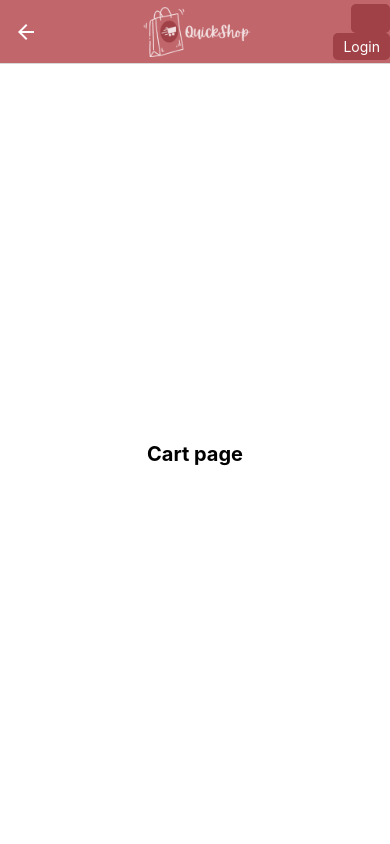
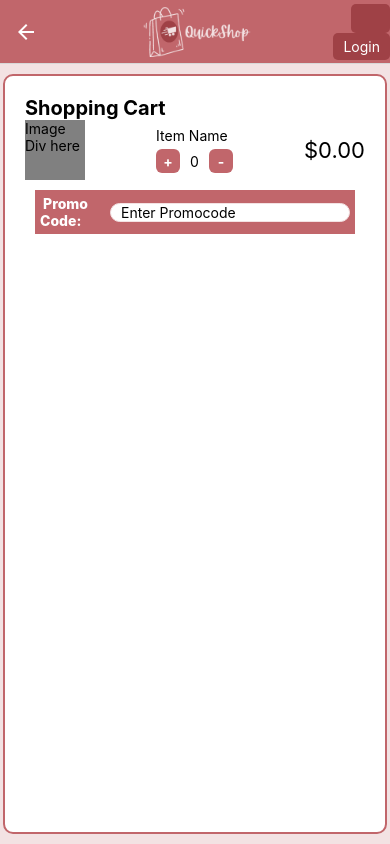
Before and after one commit to Bruno-FCS/Project-CP, a React Native app in the folder client/: screen /Cart in a window 390 px wide. Built offline with nearby package versions, Linux system fonts and the light colour scheme; no server answers; some icons are missing.

Commit message:
Mik First Commit

```diff
--- a/client/package.json
+++ b/client/package.json
@@ -19,7 +19,7 @@
     "@react-navigation/native": "^6.1.17",
     "@react-navigation/native-stack": "^6.9.26",
     "@reduxjs/toolkit": "^2.2.1",
-    "expo": "~50.0.13",
+    "expo": "^50.0.14",
     "expo-status-bar": "~1.11.1",
     "react": "18.2.0",
     "react-dom": "18.2.0",
--- a/client/screens/Cart.js
+++ b/client/screens/Cart.js
@@ -1,10 +1,159 @@
 import { useState } from "react";
-import { Button, StyleSheet, Text, TextInput, View } from "react-native";
+import { Button, StyleSheet, Text, TextInput, TouchableOpacity, View, Image} from "react-native";
 
-const Cart = ({ navigation }) => {
+//Calling cart from redux using useSelector
+const Cart = ({ route, navigation }) => {
+
+const [discount, setDiscount]= useState ('')
+const [subtotal, setSubtotal] = useState('')
+const [totalPrice, setTotalPrice] = useState('')
+const promoCode = "SHOP2024"
+const [isDiscount, setIsDiscount ] = useState('')
+const [itemQuantity, setItemQuantity] = useState('')
+const quantity = 0
+
+
+const cartItem = ({item}) =>(
+
+  <View>
+    <View>
+      <Text style={styles.img}>Image Div here</Text>
+    </View>
+    <View>
+      <Text>Item Name</Text>
+
+      <View
+          style={{ flexDirection: "row", alignItems: "center", marginTop: 5 }}
+        >
+          <TouchableOpacity onPress={() => setQuantity(quantity + 1)}>
+            <View style={{ ...styles.quantityButton, marginRight: 10 }}>
+              <Text
+                style={{
+                  color: "#fff",
+                  fontWeight: "bold",
+                  textAlign: "center",
+                }}
+              >
+                +
+              </Text>
+            </View>
+          </TouchableOpacity>
+          <Text
+            style={{
+              marginRight: 10,
+            }}
+          >
+            {quantity}
+          </Text>
+          <TouchableOpacity
+            onPress={() => {
+              if (quantity > 1) setQuantity(quantity - 1);
+            }}
+          >
+            <View style={styles.quantityButton}>
+              <Text
+                style={{
+                  color: "#fff",
+                  fontWeight: "bold",
+                  textAlign: "center",
+                }}
+              >
+                -
+              </Text>
+            </View>
+          </TouchableOpacity>
+        </View>
+
+
+    </View>
+    <View>
+    <Text>Price</Text>
+    </View>
+  </View>
+)
+
+
+// const calculations=()=>{
+
+// }
+
+
+
   return (
+
     <View style={styles.container}>
-      <Text style={styles.text}>Cart page</Text>
+      <View style ={styles.subContainer}>
+        <View>
+          <Text style={styles.txt}>Shopping Cart</Text>
+        </View>
+
+        <View style={{flexDirection:'row', justifyContent:"space-between", alignItems:'center'}}>
+
+          <View>
+            <Text style={styles.img}>Image Div here</Text>
+          </View>
+
+
+          <View>
+
+            <Text>Item Name</Text>
+
+            <View style={{ flexDirection: "row", alignItems: "center", marginTop: 5 }}>
+              <TouchableOpacity onPress={() => setQuantity(quantity + 1)}>
+                <View style={{ ...styles.quantityButton, marginRight: 10 }}>
+                  <Text
+                    style={{
+                      color: "#fff",
+                      fontWeight: "bold",
+                      textAlign: "center",
+                    }}
+                  >
+                    +
+                  </Text>
+            </View>
+              </TouchableOpacity>
+              <Text style={{marginRight: 10}}>{quantity}</Text>
+              <TouchableOpacity
+                onPress={() => {
+                  if (quantity > 1) setQuantity(quantity - 1);
+                }}
+              >
+                <View style={styles.quantityButton}>
+                  <Text
+                    style={{
+                      color: "#fff",
+                      fontWeight: "bold",
+                      textAlign: "center",
+                    }}
+                  >
+                    -
+                  </Text>
+                </View>
+            </TouchableOpacity>
+          </View>
+
+        </View>
+
+        <View>
+            <Text style={{fontSize:22}}>$0.00</Text>
+        </View>
+
+
+
+
+        </View>
+
+        <View style={{flexDirection: 'row', backgroundColor:"#C1666B", margin:10, padding:5, alignItems:'center'}}>
+          <Text style={{color:'white', fontWeight:'800'}}> Promo Code:</Text>
+          <TextInput style={styles.promoInput} placeholder= "Enter Promocode"/>
+        </View>
+
+
+
+
+
+
+      </View>
     </View>
   );
 };
@@ -14,9 +163,59 @@ export default Cart;
 const styles = StyleSheet.create({
   container: {
     flex: 1,
+    backgroundColor: "#F3E2E3",
+    alignItems: "center",
+    justifyContent: "flex-start",
+  },
+  subContainer: {
+    flex:1,
+    marginVertical: 10,
     backgroundColor: "#fff",
+    borderColor: "#C1666B",
+    borderWidth: 2,
+    borderRadius: 10,
+    width: 384,
+    padding: 20,
+  },
+
+  txt: {
+    fontWeight: "bold",
+    fontSize: 20 },
+
+  separator1:{
+    borderBottomWidth:2,
+    width:'80%',
+  },
+  separator2:{
+    borderBottomWidth:2,
+    borderBottomColor: 'grey',
+    width:'80%',
+  },
+  img:{
+    width:60,
+    height:60,
+    backgroundColor: 'grey'
+  },
+  quantityButton: {
+    width: 24,
+    height: 24,
+    borderRadius: 6,
+    backgroundColor: "#C1666B",
+    justifyContent: "center",
     alignItems: "center",
-    justifyContent: "center",
   },
-  text: { fontWeight: "bold", fontSize: 20 },
+
+  promoInput:{
+    borderRadius:10,
+    borderWidth:0.5,
+    borderColor:"#F3E2E3",
+    backgroundColor: 'white',
+    marginLeft: 10,
+    paddingLeft:10,
+    paddingRight:10
+
+
+
+  },
+
 });
```
Also changed, not shown: 1 other file (tests, documents, lock files or other folders).
